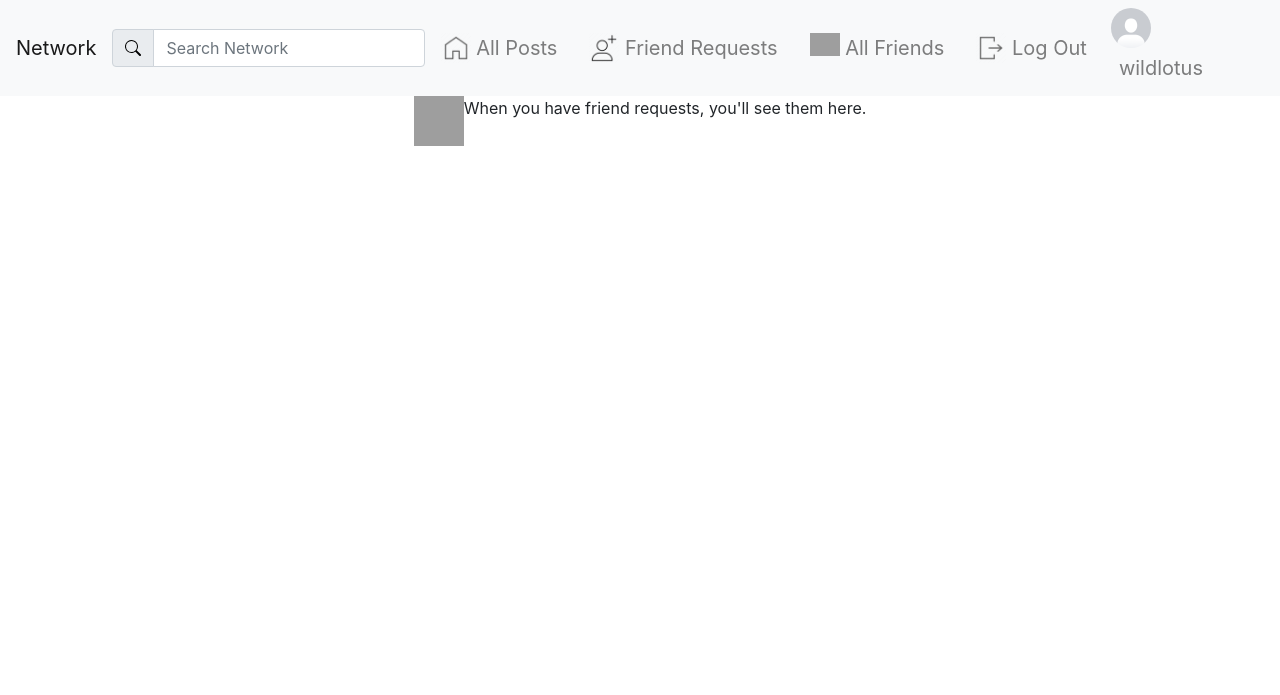
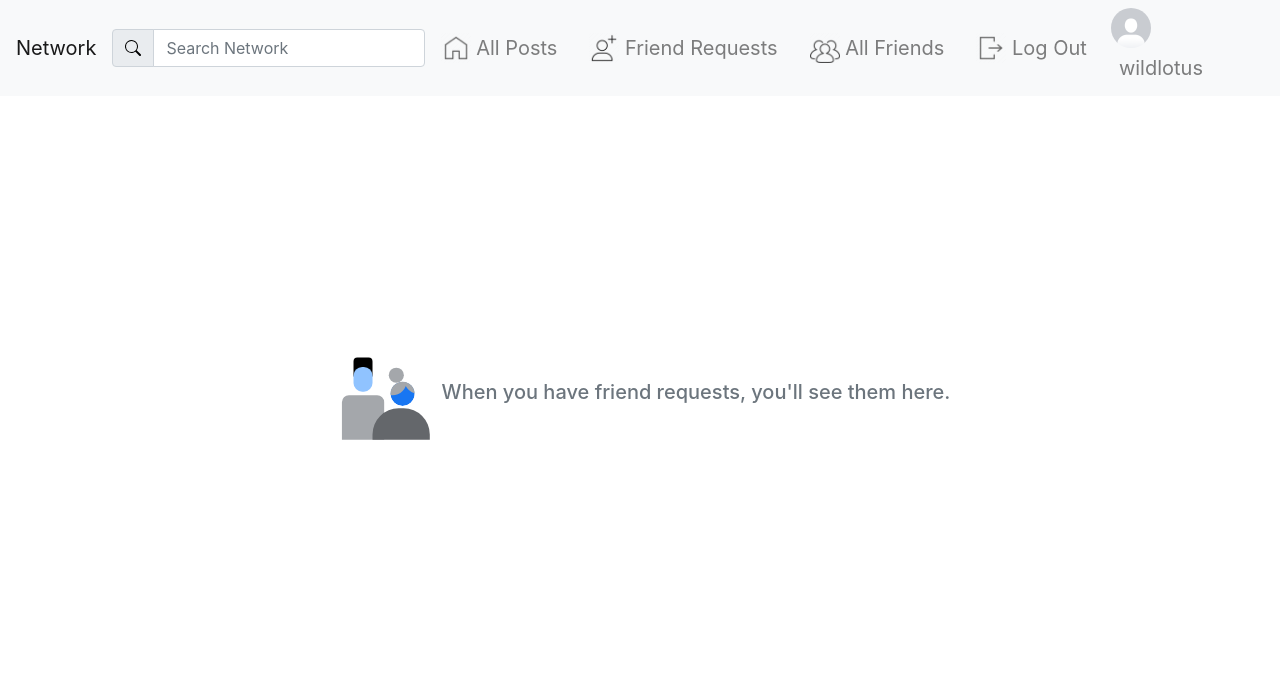
Before and after one commit to WildLotus-15/project6, a Django app: page /friend_requests in a window 1280 px wide. Shown: the top 695 px of the page. Run offline with Django 4.2, Linux system fonts and the light colour scheme; a user stored in the database is signed in; data comes from the database, SQL or seed files in the repository; both versions use the stored data as it was after the commit; data that the repository does not hold is empty; some libraries are stand-ins or nearby versions; grey boxes are pictures that could not be loaded.

```diff
--- a/network/templates/network/friend_requests.html
+++ b/network/templates/network/friend_requests.html
@@ -21,10 +21,10 @@
         </div>
 
     {% empty %}
-        <div class="d-flex justify-content-center">
-            <img src="{% static 'network/images/friend_requests_icon.svg' %}" width="50" height="50" alt="">
-            When you have friend requests, you'll see them here.
-        </div>
+    <div class="d-flex justify-content-center align-items-center text-muted" style="min-height: 600px">
+        <img src="{% static 'network/images/null_states_people_gray_wash.svg' %}" width="112" height="112" alt="">
+        <h5>When you have friend requests, you'll see them here.</h5>
+    </div>
     {% endfor %}
 
 {% endblock %}
--- a/network/templates/network/friends.html
+++ b/network/templates/network/friends.html
@@ -16,7 +16,10 @@
             </div>
         </div>
     {% empty %}
-        <div>No friends</div>
+    <div class="d-flex justify-content-center align-items-center" style="min-height: 600px">
+        <img src="{% static 'network/images/null_states_people_gray_wash.svg' %}" width="112" height="112" alt="">
+        <h5 class="text-muted">When you have friends, you'll see them here.</h5>
+    </div>
     {% endfor %}
 
 {% endblock %}
--- a/network/templates/network/profile.html
+++ b/network/templates/network/profile.html
@@ -60,7 +60,7 @@
         {% include "network/posts.html" %}
     {% empty %}
         <div class="d-flex justify-content-center text-muted">
-            <h4>No posts available</h4>
+            <h4 class="mt-4">No posts available</h4>
         </div>
     {% endfor %}
 
```
Also changed, not shown: network/templates/network/index.html (+6 -5 lines), db.sqlite3, network/static/network/images/null_states_people_gray_wash.svg (added), network/static/network/images/users2-1-256.webp (added).
